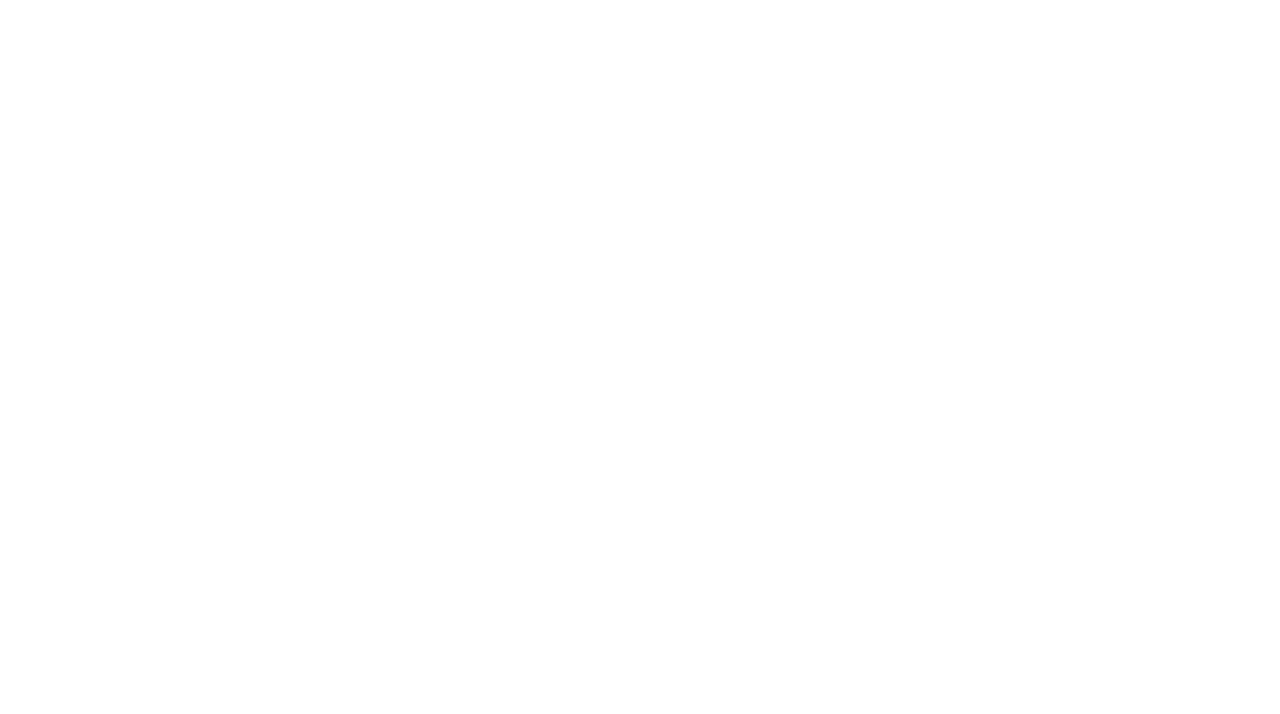
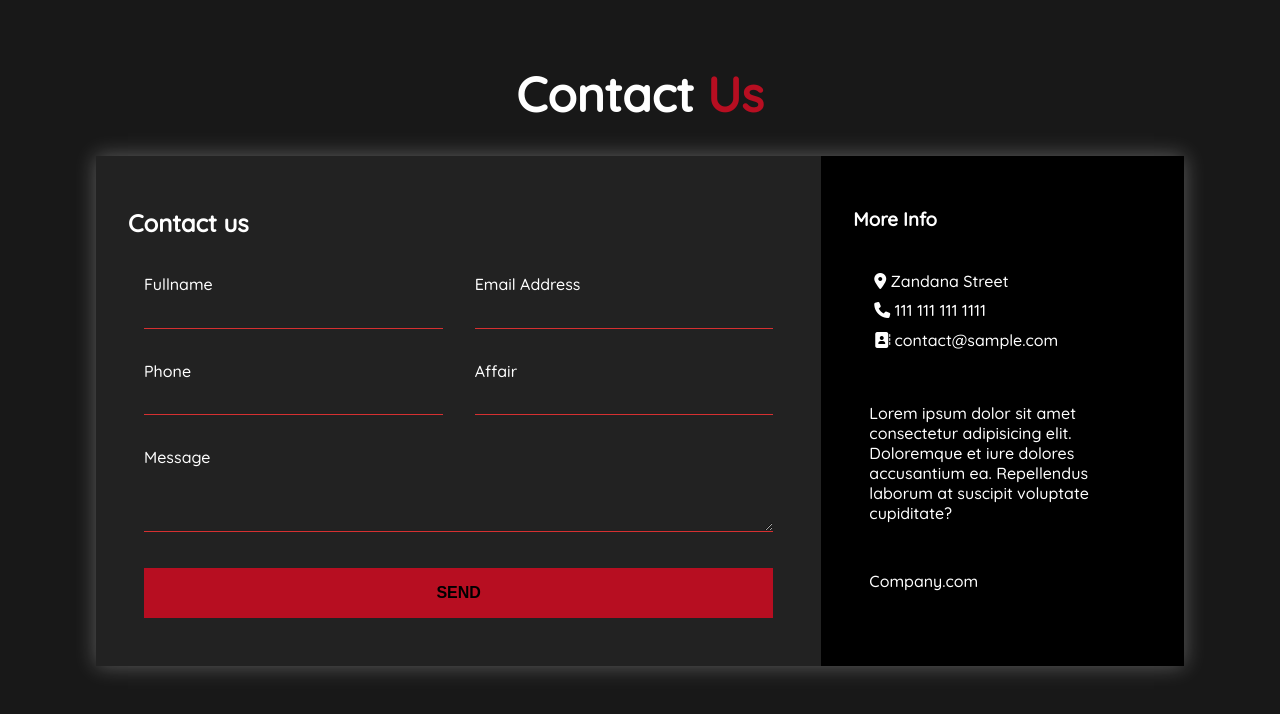
Before and after one commit to genrommel/FormularioCSSGrid, a website: page src/index.html in a window 1280 px wide. Drawn offline with Linux system fonts and the light colour scheme; a web font is replaced by a local one.

Commit message:
Ending the project

```diff
--- /dev/null
+++ b/package.json
@@ -0,0 +1,5 @@
+{
+  "dependencies": {
+    "animate.css": "^4.1.1"
+  }
+}
--- a/src/index.css
+++ b/src/index.css
@@ -0,0 +1,144 @@
+*{
+    box-sizing: border-box;
+}
+
+body{
+    background: #181818;
+    color: white;
+    font-family: 'Quicksand', sans-serif;
+    padding: 0 1.5em;
+}
+
+.container{
+    max-width: 1170px;
+    margin: 0 auto;
+    padding: 1.5em;
+}
+
+.logo{
+    text-align: center;
+    font-size: 3em;
+}
+.logo span{
+    color: #b70e21;
+}
+
+.contact-wrapper{
+    box-shadow: 0 0 20px 0 rgba(255,255,255, .3);
+}
+
+.contact-wrapper > *{
+    padding: 1em;
+}
+
+.contact-form{
+    background-color: #222222;
+}
+
+.contact-form form p{
+    margin: 0;
+    padding: 1em;
+
+}
+.contact-form form{
+    display: grid;
+    grid-template-columns: 1fr 1fr;
+}
+.contact-form form .block{
+    grid-column: 1/3;
+}
+
+.contact-form form button,
+.contact-form form input,
+.contact-form form textarea{
+    width: 100%;
+    padding: .7em ;
+    border: none;
+    background: none;
+    border-bottom: 1px solid #d63031;
+    outline: none;
+    color: white;
+}
+
+.contact-form form button{
+    background-color: #b70e21;
+    border: 0;
+    text-transform: uppercase;
+    font-weight: 600;
+    padding: 1em;
+    user-select: none;
+    color: #000;
+    font-size: 1rem;
+
+
+}
+
+.contact-form form button:hover,
+.contact-form form button:focus{
+    background: #d63031;
+    color: #fff;
+    transition: background 1s ease-out ;
+    outline: 0;
+}
+
+.contact-info{
+    background-color: #000  ;
+}
+
+.contact-info h4,
+.contact-info ul,
+.contact-info p{
+    text-align: center;
+    margin: 0 0 1rem 0;
+}
+
+.contact-info ul{
+    list-style: none;
+}
+
+.contact-info ul li{
+    padding: .3em;
+}
+
+
+/* Large SCREEN */
+
+
+
+
+@media (min-width: 800px){
+    body{
+        padding: 0 4rem;
+    }
+    .contact-wrapper{
+        display: grid;
+        grid-template-columns: 2fr 1fr;
+    }
+    .contact-wrapper > *{
+        padding: 2em;
+    }
+
+    .contact-info h4,
+    .contact-info ul,
+    .contact-info p{
+        padding: 1em;
+        text-align: left;
+    }
+}
+
+
+@media (max-width: 699px) {
+    body {
+        padding: 0 1rem;
+    }
+    .contact-wrapper > * {
+        padding: 2em;
+    }
+    .contact-form form {
+        display: grid;
+        grid-template-columns: 1fr;
+    }
+    .contact-form form .block {
+        grid-column: 1/1; /* Corrected to span a single column */
+    }
+}
--- a/src/index.html
+++ b/src/index.html
@@ -4,9 +4,70 @@
         <meta charset="UTF-8">
         <meta name="viewport" content="width=device-width, initial-scale=1.0">
         <title>Formulario CSS Grid</title>
+        <link rel="stylesheet" href="./index.css">
+        <!--Google fonts-->
+        <link href="https://fonts.googleapis.com/css2?family=Agbalumo&family=Montserrat:ital,wght@0,500;0,700;1,300&family=Open+Sans:ital,wght@0,300;1,300&family=Quicksand:wght@500&family=Raleway:wght@300;400;700&display=swap" rel="stylesheet">
+
+
     </head>
 
     <body>
+        <div class="container">
+            <h1 class="logo">Contact <span>Us</span></h1>
+            <div class="contact-wrapper">
+                <div class="contact-form">
+                    <h2>Contact us</h2>
+                    <form action="#">
+                        <p>
+                            <label for="fullname">Fullname</label>
+                            <input type="text" id='fullname'name="fullname" required>
+                        </p>
+                        <p>
+                            <label for="email">Email Address</label>
+                            <input type="email" id='email'name="email" required>
+                        </p>
+                        <p>
+                            <label for="phone">Phone</label>
+                            <input type="tel" id='phone'name="phone" required>
+                        </p>
+                        <p>
+                            <label for="affair">Affair</label>
+                            <input type="text" id='affair'name="affair" required>
+                        </p>
 
+                        <p class="block">
+                            <label for="message">Message</label>
+                            <textarea name="message" id="message" rows="3"></textarea>
+                        </p>
+                        <p class="block">
+                            <button type="submit">
+                                Send
+                            </button>
+                        </p>
+
+                    </form>
+                </div>
+
+                <div class="contact-info">
+                    <h3>More Info</h3>
+                    <ul>
+                        <li><i class="fa-solid fa-location-dot"></i> Zandana Street</li>
+                        <li><i class="fa-solid fa-phone"></i> 111 111 111 1111</li>
+                        <li><i class="fa-solid fa-address-book"></i> contact@sample.com</li>
+                    </ul>
+                    <p>
+                        Lorem ipsum dolor sit amet consectetur adipisicing elit. Doloremque et iure dolores accusantium ea. Repellendus laborum at suscipit voluptate cupiditate?
+                    </p>
+                    <p>
+                        Company.com
+                    </p>
+                </div>
+            </div>
+        </div>
+
+
+
+         <!-- FONT AWEWSOME-->
+        <script src="https://kit.fontawesome.com/d3b8c7cdef.js" crossorigin="anonymous"></script>
     </body>
 </html>
```
Also changed, not shown: 2 other files.
